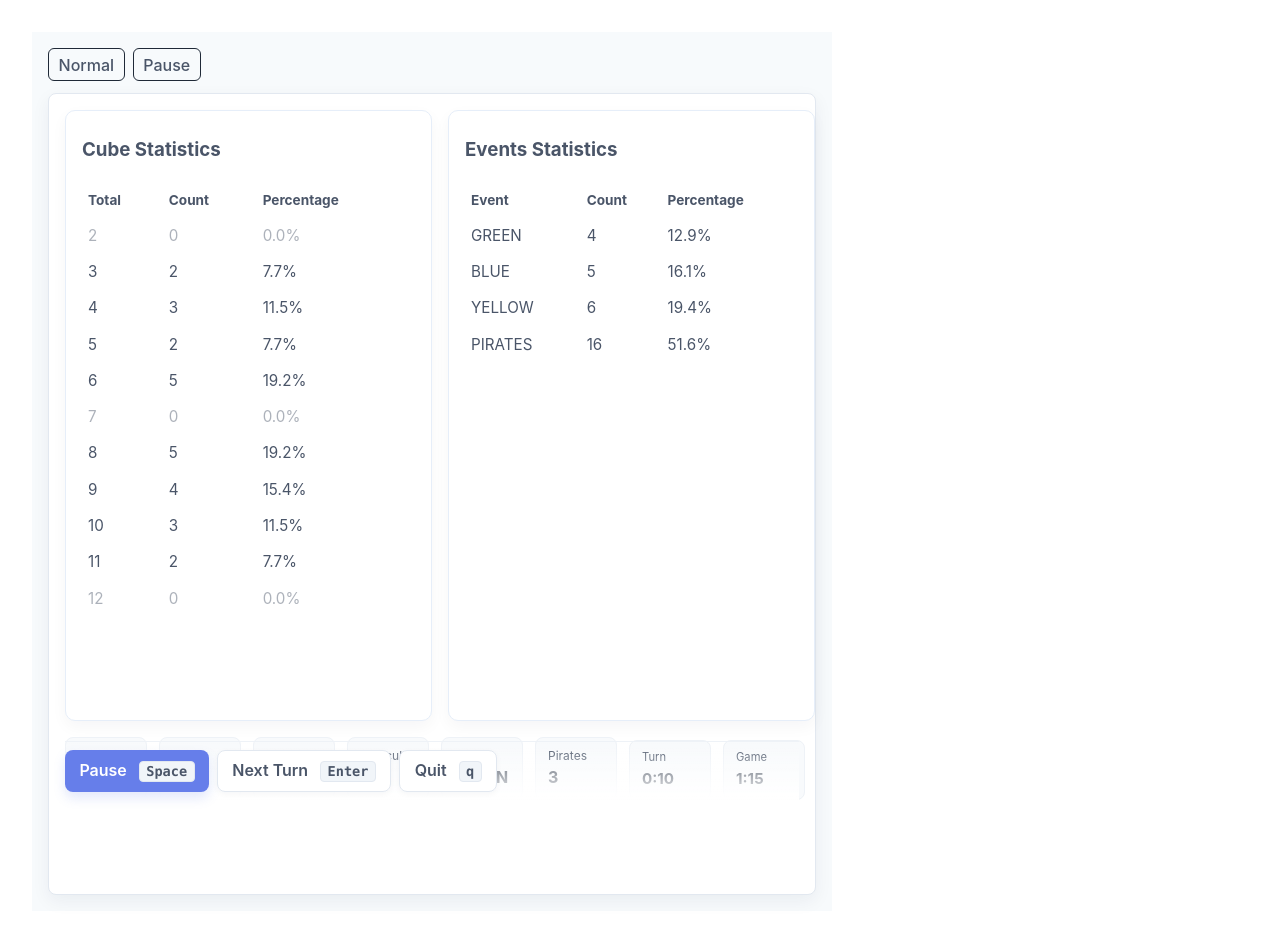
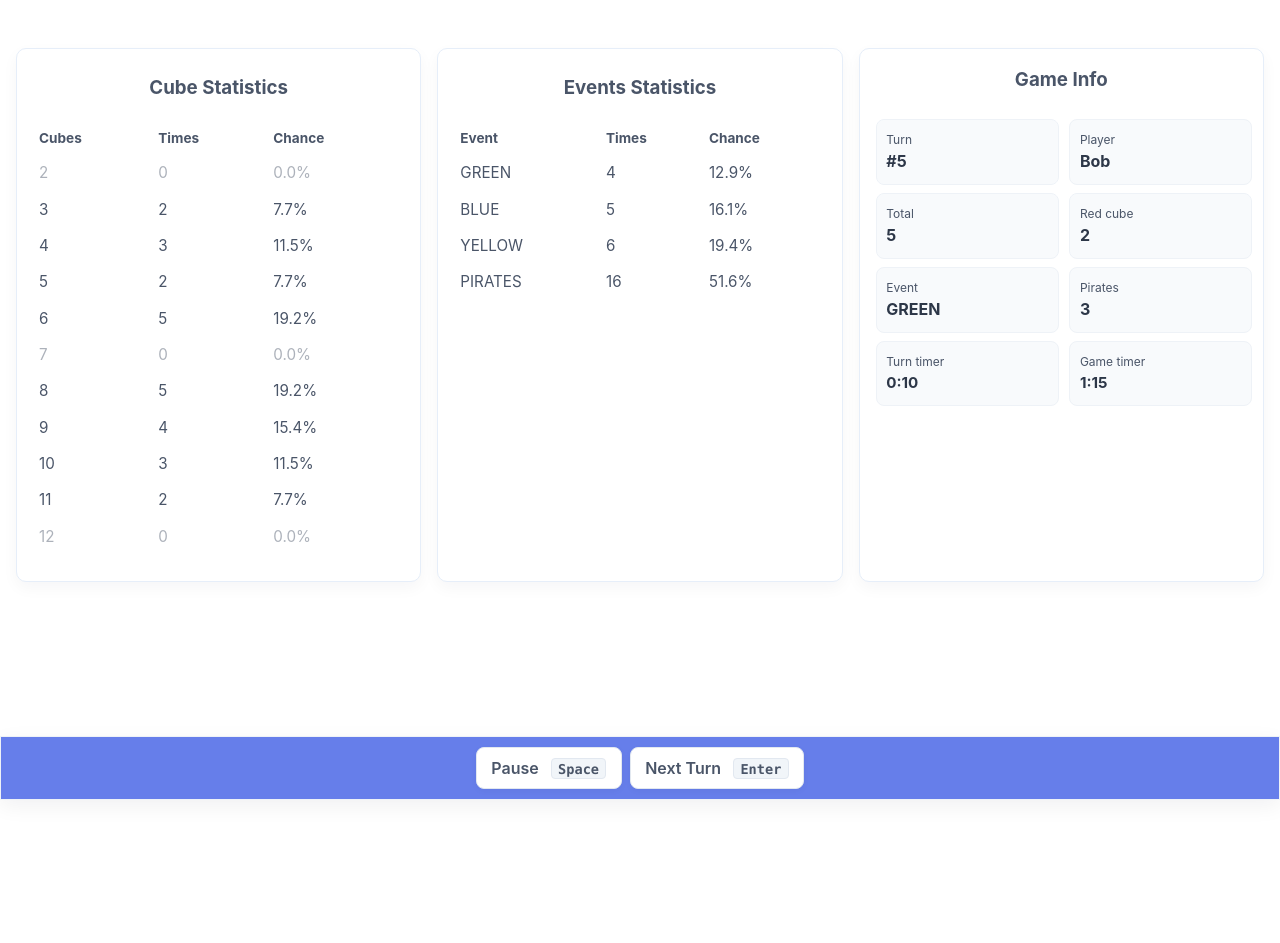
Before and after one commit to tallavi/catan-web, a React (Vite) app: page / in a window 1280 px wide. After the commit the page ends 904 px from the top, so only its background shows below. Built offline with nearby package versions, Linux system fonts and the light colour scheme.

Commit message:
more UI tweaks

```diff
--- a/src/App.css
+++ b/src/App.css
@@ -1,9 +1,10 @@
 /* Modern, clean CSS for the hello world app */
 .app {
-  max-width: 800px;
-  margin: 0 auto;
-  padding: 2rem;
-  font-family: -apple-system, BlinkMacSystemFont, 'Segoe UI', 'Roboto', sans-serif;
+  max-width: none;
+  margin: 0;
+  padding: 0;
+  font-family:
+    -apple-system, BlinkMacSystemFont, 'Segoe UI', 'Roboto', sans-serif;
   line-height: 1.6;
   color: #333;
 }
--- a/src/components/CubeStatistics.tsx
+++ b/src/components/CubeStatistics.tsx
@@ -23,14 +23,14 @@ export const CubeStatistics: React.FC<CubeStatisticsProps> = ({
 
   return (
     <div className={className}>
-      <h3>Cube Statistics</h3>
+      <h3 className="card-title">Cube Statistics</h3>
       <div className="table-wrapper">
         <table className="cube-stats">
           <thead>
             <tr>
-              <th>Total</th>
-              <th>Count</th>
-              <th>Percentage</th>
+              <th>Cubes</th>
+              <th>Times</th>
+              <th>Chance</th>
             </tr>
           </thead>
           <tbody>
--- a/src/components/EventsStatistics.tsx
+++ b/src/components/EventsStatistics.tsx
@@ -26,13 +26,13 @@ export const EventsStatistics: React.FC<EventsStatisticsProps> = ({
 
   return (
     <div className={className}>
-      <h3>Events Statistics</h3>
+      <h3 className="card-title">Events Statistics</h3>
       <table className="events-stats">
         <thead>
           <tr>
             <th>Event</th>
-            <th>Count</th>
-            <th>Percentage</th>
+            <th>Times</th>
+            <th>Chance</th>
           </tr>
         </thead>
         <tbody>
--- a/src/components/GameView.tsx
+++ b/src/components/GameView.tsx
@@ -1,19 +1,28 @@
-import React, { useState } from 'react'
+import React, { useEffect, useState } from 'react'
 import './game.css'
 import mockGameState from '../mocks/mockGameState'
-import NormalView from './NormalView.tsx'
-import PauseView from './PauseView.tsx'
+import NormalView from './NormalView'
+import PauseView from './PauseView'
 
 export const GameView: React.FC = () => {
   const [view, setView] = useState<'normal' | 'pause'>('normal')
 
+  // Toggle between normal and pause when Space is pressed
+  useEffect(() => {
+    const onKey = (e: KeyboardEvent) => {
+      // Only react to space key
+      if (e.code === 'Space' || e.key === ' ') {
+        e.preventDefault()
+        setView(prev => (prev === 'normal' ? 'pause' : 'normal'))
+      }
+    }
+
+    window.addEventListener('keydown', onKey)
+    return () => window.removeEventListener('keydown', onKey)
+  }, [])
+
   return (
     <div className="game-view">
-      <div className="view-controls">
-        <button onClick={() => setView('normal')}>Normal</button>
-        <button onClick={() => setView('pause')}>Pause</button>
-      </div>
-
       <div className="view-content">
         {view === 'normal' ? (
           <NormalView
--- a/src/components/NormalView.tsx
+++ b/src/components/NormalView.tsx
@@ -33,55 +33,60 @@ export const NormalView: React.FC<NormalViewProps> = ({
             possibleEvents={gameState.possibleEventsCubeResults}
           />
         </div>
-      </div>
 
-      <div className="info-bar" role="status" aria-live="polite">
-        <div className="info-item">
+        <div className="card info-card">
+          <h3 className="card-title">Game Info</h3>
+          <div className="info-grid">
+            <div className="info-cell">
               <div className="info-label">Turn</div>
               <div className="info-value">#{gameState.currentTurnNumber}</div>
             </div>
 
-        <div className="info-item">
+            <div className="info-cell">
               <div className="info-label">Player</div>
               <div className="info-value">{currentPlayer}</div>
             </div>
 
-        <div className="info-item">
+            <div className="info-cell">
               <div className="info-label">Total</div>
               <div className="info-value">{lastTurn?.cubes.total ?? 0}</div>
             </div>
 
-        <div className="info-item">
+            <div className="info-cell">
               <div className="info-label">Red cube</div>
               <div className="info-value">{lastTurn?.cubes.redCube ?? '-'}</div>
             </div>
 
-        <div className="info-item">
+            <div className="info-cell">
               <div className="info-label">Event</div>
               <div className="info-value">
                 {lastTurn ? EventsCubeResult.getName(lastTurn.eventsCube) : '-'}
               </div>
             </div>
 
-        <div className="info-item">
+            <div className="info-cell">
               <div className="info-label">Pirates</div>
               <div className="info-value">{gameState.piratesTrack}</div>
             </div>
 
-        <div className="info-item timer-item">
+            <div className="info-cell">
+              <div className="info-label">Turn timer</div>
               <Timer
                 className="small-timer"
                 durationSeconds={gameState.getLastTurnDuration()}
-            label="Turn"
+                label=""
               />
             </div>
 
-        <div className="info-item timer-item">
+            <div className="info-cell">
+              <div className="info-label">Game timer</div>
               <Timer
                 className="small-timer"
                 durationSeconds={gameState.calculateTotalGameDuration()}
-            label="Game"
+                label=""
               />
+            </div>
+          </div>
         </div>
       </div>
 
@@ -93,10 +98,6 @@ export const NormalView: React.FC<NormalViewProps> = ({
         <button className="secondary" disabled>
           Next Turn <span className="kbd">Enter</span>
         </button>
-
-        <button className="secondary">
-          Quit <span className="kbd">q</span>
-        </button>
       </div>
     </div>
   )
--- a/src/components/game.css
+++ b/src/components/game.css
@@ -9,10 +9,11 @@
   --green: #38a169;
   --blue: #3182ce;
   --bold: #2d3748;
+  --action-bar-height: 72px; /* space reserved for fixed action bar */
 }
 
 .game-view {
-  background: var(--bg);
+  background: transparent;
   color: var(--bold);
   font-family:
     -apple-system, BlinkMacSystemFont, 'Segoe UI', Roboto, 'Helvetica Neue',
@@ -35,11 +36,11 @@
 }
 
 .view-content {
-  background: var(--panel);
+  background: transparent;
   padding: 1rem;
-  border-radius: 8px;
-  box-shadow: 0 6px 18px rgba(18, 38, 63, 0.06);
-  border: 1px solid #e2e8f0;
+  border-radius: 0;
+  box-shadow: none;
+  border: none;
 }
 
 /* Layout for NormalView to keep info/action bars visible at bottom */
@@ -47,6 +48,12 @@
   display: flex;
   flex-direction: column;
   min-height: calc(100vh - 2rem);
+  padding-bottom: 72px; /* reserve space for fixed action bar */
+  margin-left: calc(
+    -2rem
+  ); /* offset all parent padding (game-view + view-content) */
+  margin-right: calc(-2rem); /* offset all parent padding on right side too */
+  width: 100vw; /* full viewport width */
 }
 
 .normal-view .columns {
@@ -153,11 +160,23 @@ table {
 
 /* New: web-like card layout for NormalView */
 .normal-top {
-  display: grid;
-  grid-template-columns: 50% 50%; /* tables take 50% each */
-  gap: 1rem;
+  display: flex;
+  gap: 1rem; /* add margins between the cards */
   align-items: stretch;
   flex: 1;
+  height: calc(
+    100vh - var(--action-bar-height) - 4rem
+  ); /* full viewport height minus action bar and padding */
+  background: transparent; /* make parent invisible */
+  border: none; /* remove any border */
+  padding: 1rem; /* add padding so cards aren't at viewport edges */
+  box-sizing: border-box;
+}
+
+/* Ensure the cards have equal widths and heights */
+.normal-top > .card {
+  flex: 1; /* each card takes equal width, flexbox handles gaps automatically */
+  height: 500px; /* fixed height to ensure all cards are same height */
 }
 
 .card {
@@ -178,6 +197,40 @@ table {
 
 .card .card-content {
   margin-top: 0.5rem;
+}
+
+/* Info grid inside the right-most card */
+.info-grid {
+  display: grid;
+  grid-template-columns: repeat(2, 1fr);
+  grid-template-rows: repeat(4, 1fr);
+  column-gap: 2rem;
+  row-gap: 0.5rem;
+  height: 50%; /* keep the grid height as requested */
+  align-content: center; /* center the grid vertically within the card */
+  width: calc(
+    100% - 1rem
+  ); /* take full width of the right card minus right margin */
+  margin-right: 1rem;
+  margin-top: 1.5rem;
+}
+
+.info-cell {
+  background: #f8fafc;
+  border: 1px solid #eef2f7;
+  padding: 0.6rem;
+  border-radius: 8px;
+  display: flex;
+  flex-direction: column;
+  justify-content: center;
+  align-items: stretch; /* stretch to full cell width */
+  color: var(--bold);
+  width: 100%;
+}
+
+.info-cell.empty {
+  background: transparent;
+  border: none;
 }
 
 .info-bar {
@@ -223,18 +276,19 @@ table {
 }
 
 .action-bar {
+  position: fixed;
+  left: 0;
+  right: 0;
+  bottom: 0;
   display: flex;
   gap: 0.5rem;
-  margin-top: 0.8rem;
-  flex-wrap: nowrap;
-  justify-content: flex-start;
-  flex-shrink: 0; /* always visible */
-  width: 100%;
-  border-top: 1px solid #eef2f7;
-  background: linear-gradient(180deg, rgba(255, 255, 255, 0), var(--panel));
-  padding: 0.5rem 0;
-  position: sticky;
-  bottom: 0; /* stick to bottom of the viewport */
+  padding: 0.6rem;
+  border-radius: 0;
+  justify-content: center;
+  background: rgb(102, 126, 234);
+  border: 1px solid #eef2f7;
+  box-shadow: 0 6px 20px rgba(16, 24, 40, 0.06);
+  z-index: 1000;
 }
 
 .action-bar button {
@@ -246,9 +300,10 @@ table {
 }
 
 .action-bar button.primary {
-  background: var(--accent);
-  color: #ffffff;
-  box-shadow: 0 6px 12px rgba(102, 126, 234, 0.18);
+  background: #ffffff;
+  color: var(--muted);
+  border: 1px solid #e2e8f0;
+  box-shadow: 0 2px 6px rgba(16, 24, 40, 0.04);
 }
 
 .action-bar button.secondary {
@@ -273,7 +328,7 @@ table {
 /* responsive adjustments */
 @media (max-width: 800px) {
   .normal-top {
-    grid-template-columns: 1fr;
+    flex-direction: column;
     height: auto;
   }
 
@@ -288,3 +343,7 @@ table {
     grid-template-columns: 1fr;
   }
 }
+
+.card-title {
+  text-align: center;
+}
```
Lines whose indentation alone changed are shown as unchanged.
